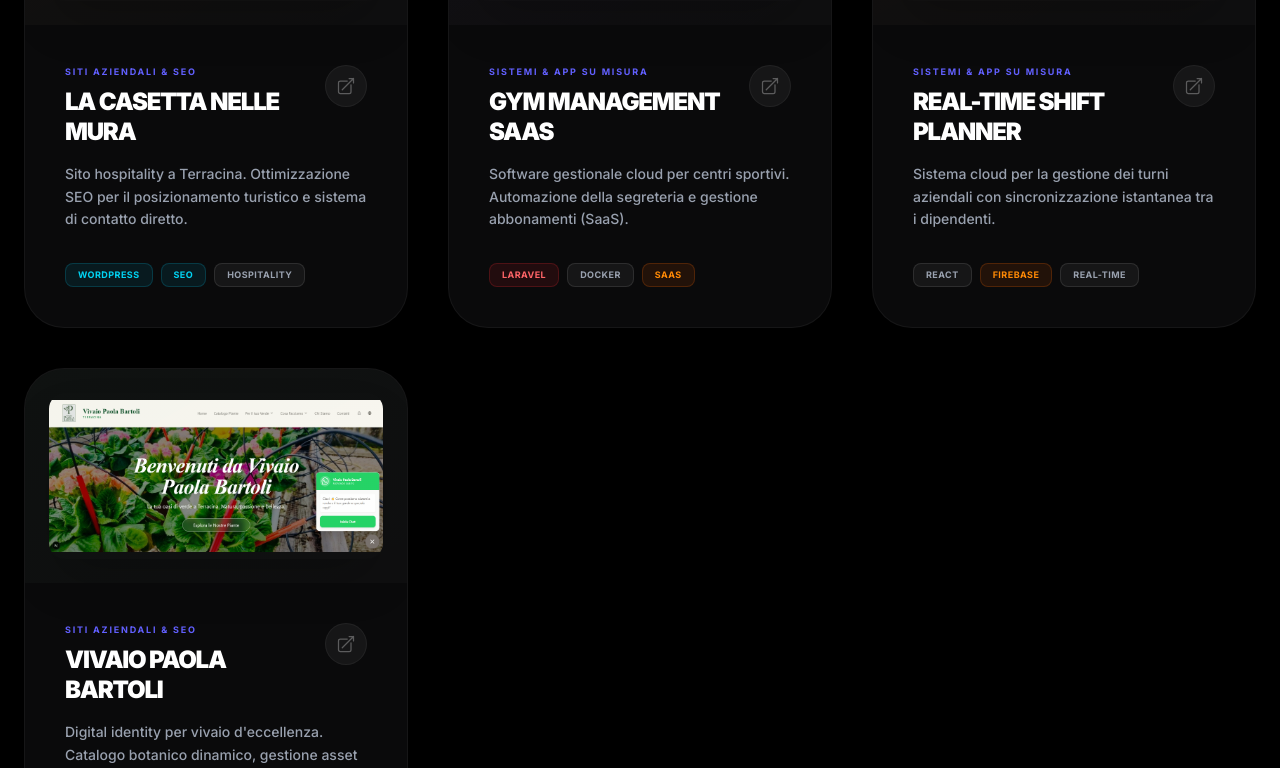
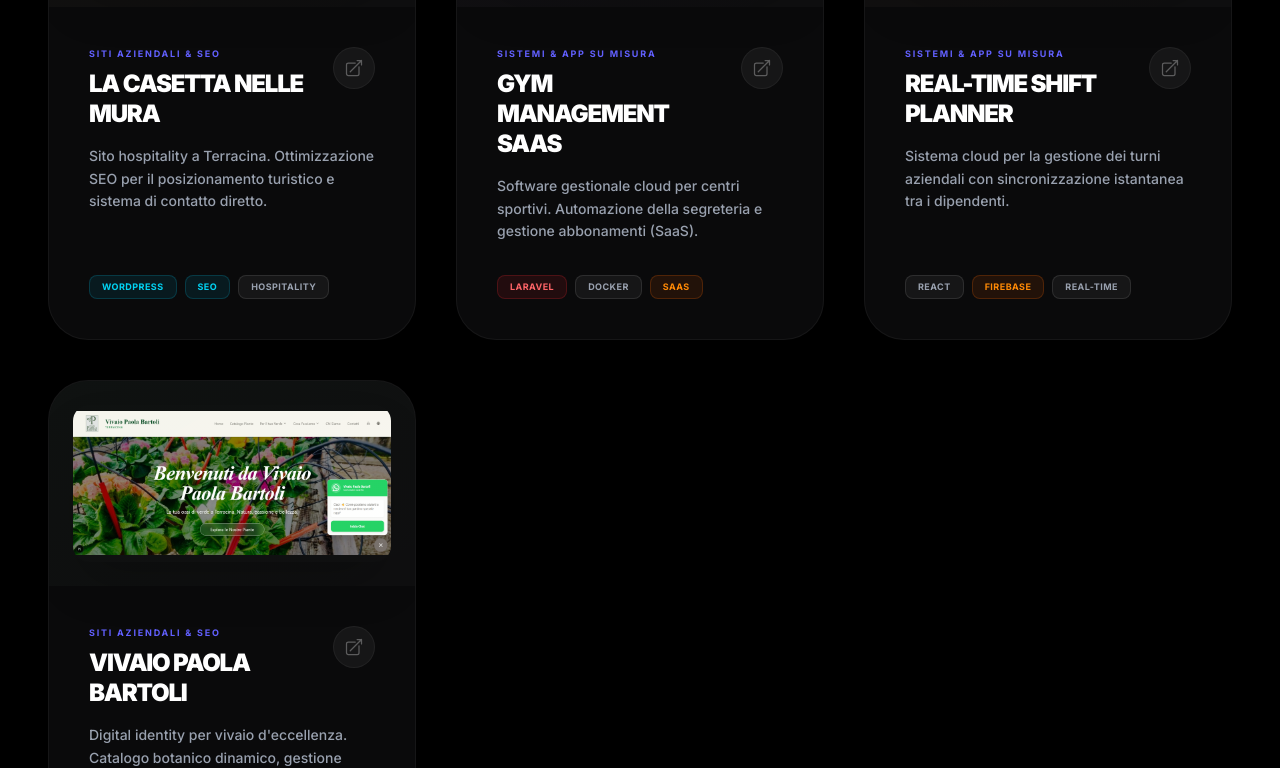
Before and after one commit to MarcoCerilli/portfolio-aziendale-2026, a Next.js app: page / in a window 1280 px wide. Shown: the part 3128-3896 px from the top of the page. Built offline with nearby package versions, Linux system fonts and the light colour scheme.

Commit message:
RIPRISTINATA ANIMATED PRESENCE SU HOME PAGE

```diff
--- a/src/app/page.tsx
+++ b/src/app/page.tsx
@@ -24,9 +24,9 @@ export default function Home() {
 
       {/* Progetti - Padding TOP generoso, padding BOTTOM ridotto */}
       <section id="progetti" className="pt-20 pb-10 md:pt-32 md:pb-16 bg-black">
-       {/*  <AnimatedSection className="container mx-auto px-6" delay={0.4}> */}
+        <AnimatedSection className="container mx-auto px-6" delay={0.4}>
           <Projects />
-       {/*  </AnimatedSection> */}
+        </AnimatedSection>
       </section>
 
       {/* Pacchetti - Padding TOP ridotto (per eliminare il buco), BOTTOM generoso */}
```
